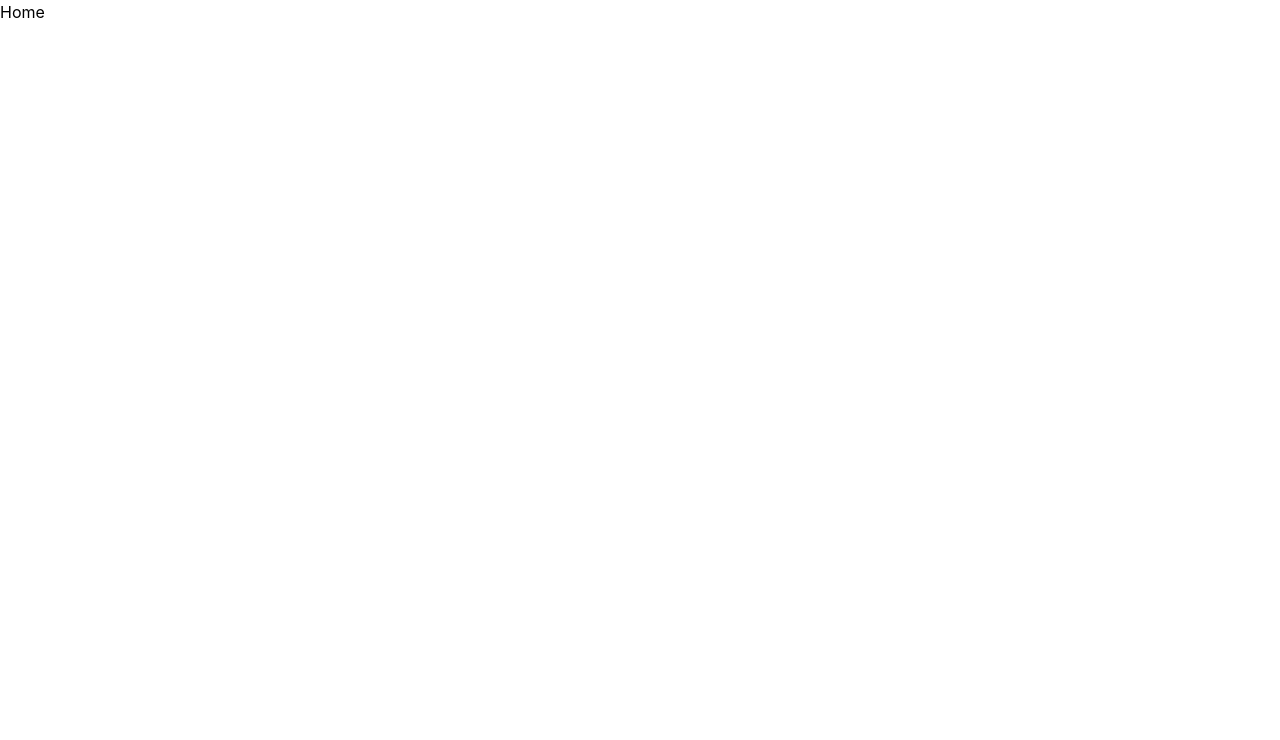
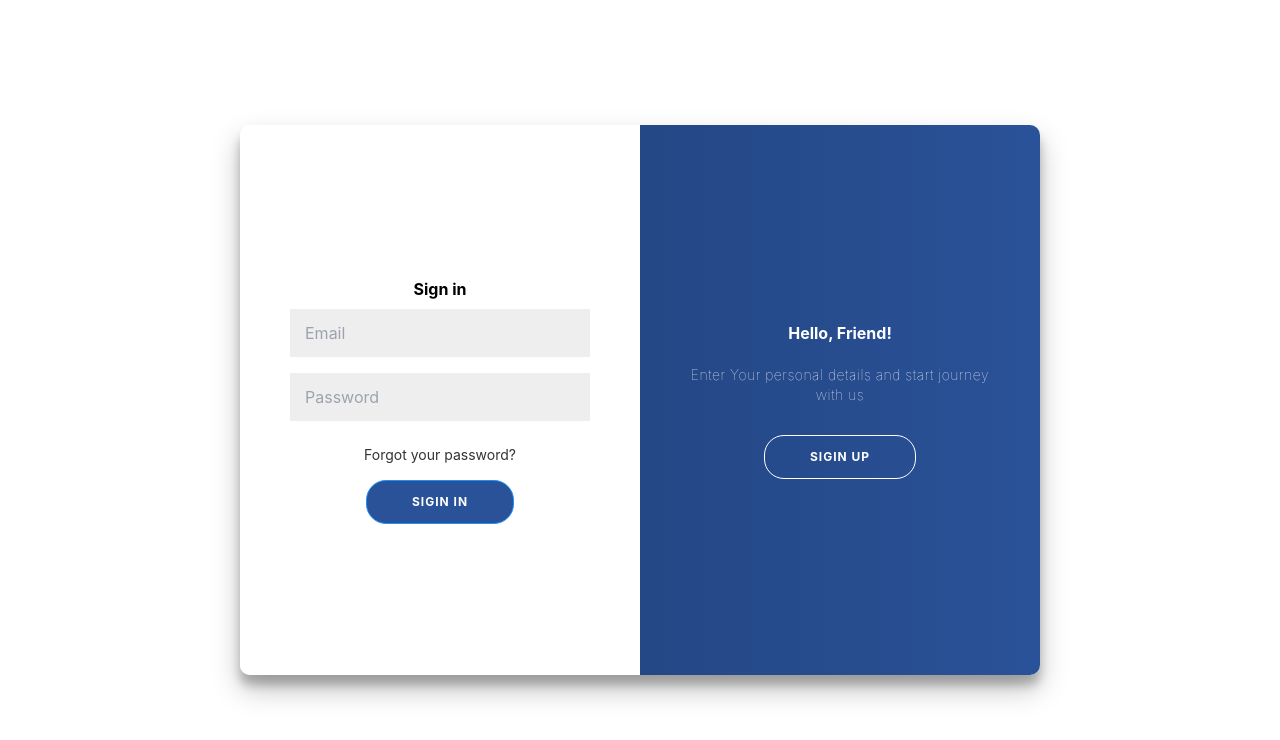
Before and after one commit to Delocalized-electron/RAS, a React (Create React App) app in the folder frontend/: page / in a window 1280 px wide. Shown: the top 740 px of the page. Built offline with nearby package versions, Linux system fonts and the light colour scheme.

Commit message:
updated structure commit

```diff
--- a/frontend/package.json
+++ b/frontend/package.json
@@ -10,7 +10,8 @@
     "react": "^19.0.0",
     "react-dom": "^19.0.0",
     "react-router-dom": "^7.0.2",
-    "react-scripts": "5.0.1"
+    "react-scripts": "5.0.1",
+    "styled-components": "^6.1.13"
   },
   "scripts": {
     "start": "react-scripts start",
--- a/frontend/src/components/auth.jsx
+++ /dev/null
@@ -1,55 +0,0 @@
-import React from "react";
-import * as Components from "../components/ui/Component"
-
-const Auth = () => {
-  const [signIn, toggle] = React.useState(true);
-  return (
-    <Components.Container>
-      <Components.SignUpContainer signinIn={signIn}>
-        <Components.Form>
-          <Components.Title>Create Account</Components.Title>
-          <Components.Input type="text" placeholder="Name" />
-          <Components.Input type="email" placeholder="Email" />
-          <Components.Input type="password" placeholder="Password" />
-          <Components.Button>Sign Up</Components.Button>
-        </Components.Form>
-      </Components.SignUpContainer>
-
-      <Components.SignInContainer signinIn={signIn}>
-        <Components.Form>
-          <Components.Title>Sign in</Components.Title>
-          <Components.Input type="email" placeholder="Email" />
-          <Components.Input type="password" placeholder="Password" />
-          <Components.Anchor href="#">Forgot your password?</Components.Anchor>
-          <Components.Button>Sigin In</Components.Button>
-        </Components.Form>
-      </Components.SignInContainer>
-
-      <Components.OverlayContainer signinIn={signIn}>
-        <Components.Overlay signinIn={signIn}>
-          <Components.LeftOverlayPanel signinIn={signIn}>
-            <Components.Title>Welcome Back!</Components.Title>
-            <Components.Paragraph>
-              To keep connected with us please login with your personal info
-            </Components.Paragraph>
-            <Components.GhostButton onClick={() => toggle(true)}>
-              Sign In
-            </Components.GhostButton>
-          </Components.LeftOverlayPanel>
-
-          <Components.RightOverlayPanel signinIn={signIn}>
-            <Components.Title>Hello, Friend!</Components.Title>
-            <Components.Paragraph>
-              Enter Your personal details and start journey with us
-            </Components.Paragraph>
-            <Components.GhostButton onClick={() => toggle(false)}>
-              Sigin Up
-            </Components.GhostButton>
-          </Components.RightOverlayPanel>
-        </Components.Overlay>
-      </Components.OverlayContainer>
-    </Components.Container>
-  );
-};
-
-export default Auth;
--- a/frontend/src/components/ui/Component.jsx
+++ b/frontend/src/components/ui/Component.js
@@ -10,6 +10,13 @@ export const Container = styled.div`
   max-width: 100%;
   min-height: 550px;
 `;
+
+export const Wrapper = styled.div`
+  display: flex;
+  height: 100vh;
+  align-items: center;
+  justify-content: center;
+`
 
 export const SignUpContainer = styled.div`
   position: absolute;
@@ -68,8 +75,8 @@ export const Input = styled.input`
 
 export const Button = styled.button`
   border-radius: 20px;
-  border: 1px solid #ff4b2b;
-  background-color: #ff4b2b;
+  border: 1px solid #1e90ff;
+  background-color: #2a5298;
   color: #ffffff;
   font-size: 12px;
   font-weight: bold;
@@ -84,6 +91,7 @@ export const Button = styled.button`
     outline: none;
   }
 `;
+
 export const GhostButton = styled(Button)`
   background-color: transparent;
   border-color: #ffffff;
@@ -95,6 +103,7 @@ export const Anchor = styled.a`
   text-decoration: none;
   margin: 15px 0;
 `;
+
 export const OverlayContainer = styled.div`
   position: absolute;
   top: 0;
@@ -109,9 +118,9 @@ export const OverlayContainer = styled.div`
 `;
 
 export const Overlay = styled.div`
-  background: #ff416c;
-  background: -webkit-linear-gradient(to right, #ff4b2b, #ff416c);
-  background: linear-gradient(to right, #ff4b2b, #ff416c);
+  background: #1e3c72;
+  background: -webkit-linear-gradient(to right, #1e3c72, #2a5298);
+  background: linear-gradient(to right, #1e3c72, #2a5298);
   background-repeat: no-repeat;
   background-size: cover;
   background-position: 0 0;
--- /dev/null
+++ b/frontend/src/pages/auth.js
@@ -0,0 +1,76 @@
+import React from "react";
+import * as Components from "../components/ui/Component";
+import { useNavigate } from 'react-router-dom';
+
+const Auth = () => {
+  const [signIn, toggle] = React.useState(true);
+  const navigate = useNavigate();
+
+  const handleSignUp = (event) => {
+    event.preventDefault();
+    // Handle sign-up logic here (e.g., validation, API call)
+    console.log("User signed up");
+    navigate('/home'); // Navigate to the home page
+  };
+
+  const handleSignIn = (event) => {
+    event.preventDefault();
+    // Handle sign-in logic here (e.g., authentication, API call)
+    console.log("User signed in");
+    navigate('/home'); // Navigate to a dashboard or home page
+  };
+
+  return (
+    <Components.Wrapper>
+      <Components.Container>
+        <Components.SignUpContainer signinIn={signIn}>
+          <Components.Form onSubmit={handleSignUp}>
+            <Components.Title>Create Account</Components.Title>
+            <Components.Input type="text" placeholder="Name" />
+            <Components.Input type="email" placeholder="Email" />
+            <Components.Input type="password" placeholder="Password" />
+            <Components.Button>Sign Up</Components.Button>
+          </Components.Form>
+        </Components.SignUpContainer>
+
+        <Components.SignInContainer signinIn={signIn}>
+          <Components.Form onSubmit={handleSignIn}>
+            <Components.Title>Sign in</Components.Title>
+            <Components.Input type="email" placeholder="Email" />
+            <Components.Input type="password" placeholder="Password" />
+            <Components.Anchor href="#">
+              Forgot your password?
+            </Components.Anchor>
+            <Components.Button>Sigin In</Components.Button>
+          </Components.Form>
+        </Components.SignInContainer>
+
+        <Components.OverlayContainer signinIn={signIn}>
+          <Components.Overlay signinIn={signIn}>
+            <Components.LeftOverlayPanel signinIn={signIn}>
+              <Components.Title>Welcome Back!</Components.Title>
+              <Components.Paragraph>
+                To keep connected with us please login with your personal info
+              </Components.Paragraph>
+              <Components.GhostButton onClick={() => toggle(true)}>
+                Sign In
+              </Components.GhostButton>
+            </Components.LeftOverlayPanel>
+
+            <Components.RightOverlayPanel signinIn={signIn}>
+              <Components.Title>Hello, Friend!</Components.Title>
+              <Components.Paragraph>
+                Enter Your personal details and start journey with us
+              </Components.Paragraph>
+              <Components.GhostButton onClick={() => toggle(false)}>
+                Sigin Up
+              </Components.GhostButton>
+            </Components.RightOverlayPanel>
+          </Components.Overlay>
+        </Components.OverlayContainer>
+      </Components.Container>
+    </Components.Wrapper>
+  );
+};
+
+export default Auth;
--- a/frontend/src/routes/AppRoutes.js
+++ b/frontend/src/routes/AppRoutes.js
@@ -1,6 +1,7 @@
 import React, { lazy, Suspense } from "react";
 import { BrowserRouter as Router, Route, Routes } from "react-router-dom";
 
+const Auth = lazy(() => import("../pages/auth"))
 const Home = lazy(() => import("../pages/Home"));
 const AddItems = lazy(() => import("../pages/AddItems"));
 const Stocks = lazy(() => import("../pages/Stocks"));
@@ -11,7 +12,8 @@ const AppRoutes = () => {
     <Router>
       <Suspense fallback={<div>Loading...</div>}>
         <Routes>
-          <Route path="/" element={<Home />} />
+          <Route path="/" element={<Auth />} />
+          <Route path="/home" element={<Home />} />
           <Route path="/addItems" element={<AddItems />} />
           <Route path="/stocks" element={<Stocks />} />
           <Route path="*" element={<NotFound />} /> {/* 404 Page */}
```
Also changed, not shown: 1 other file (tests, documents, lock files or other folders).
